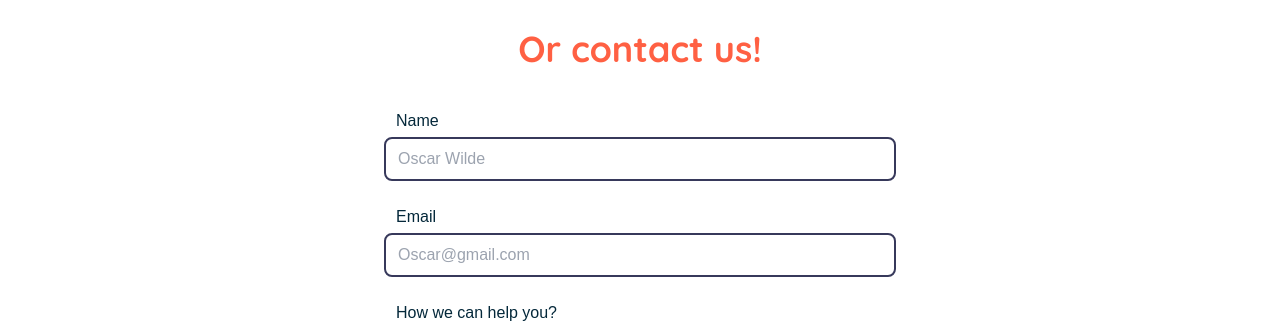
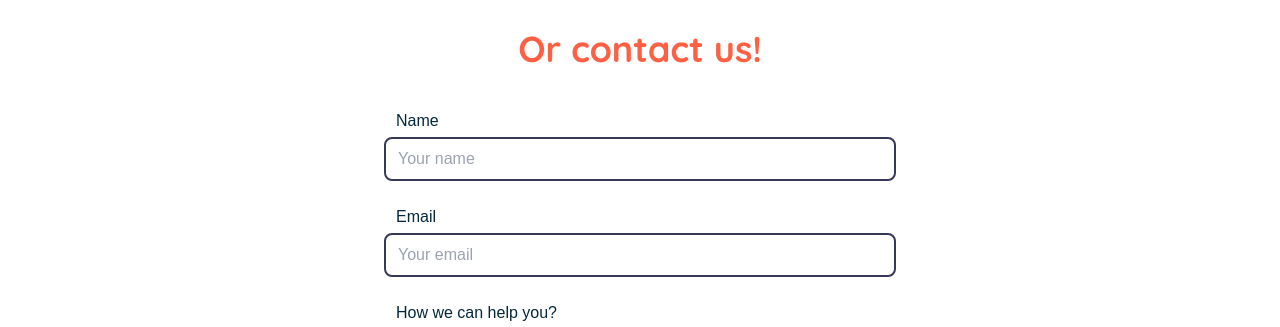
Before and after one commit to ferba24/todo10-web, a Next.js app: page /xenforo in a window 1280 px wide. Shown: the part 1980-2307 px from the top of the page. Built offline with nearby package versions, Linux system fonts and the light colour scheme; a web font is replaced by a local one.

Commit message:
[EDIT] Contact form text

```diff
--- a/components/ContactForm/ContactForm.js
+++ b/components/ContactForm/ContactForm.js
@@ -40,10 +40,10 @@ export default function ContactForm({
             </Form.Item>
         )}
         <Form.Item name="name" label="Name" required>
-          <input className="form-control" placeholder="Oscar Wilde"/>
+          <input className="form-control" placeholder="Your name"/>
         </Form.Item>
         <Form.Item name="email" label="Email" required>
-          <input className="form-control" placeholder="Oscar@gmail.com"/>
+          <input className="form-control" placeholder="Your email"/>
         </Form.Item>
         <Form.Item name="message" label="How we can help you?">
           <textarea
```
